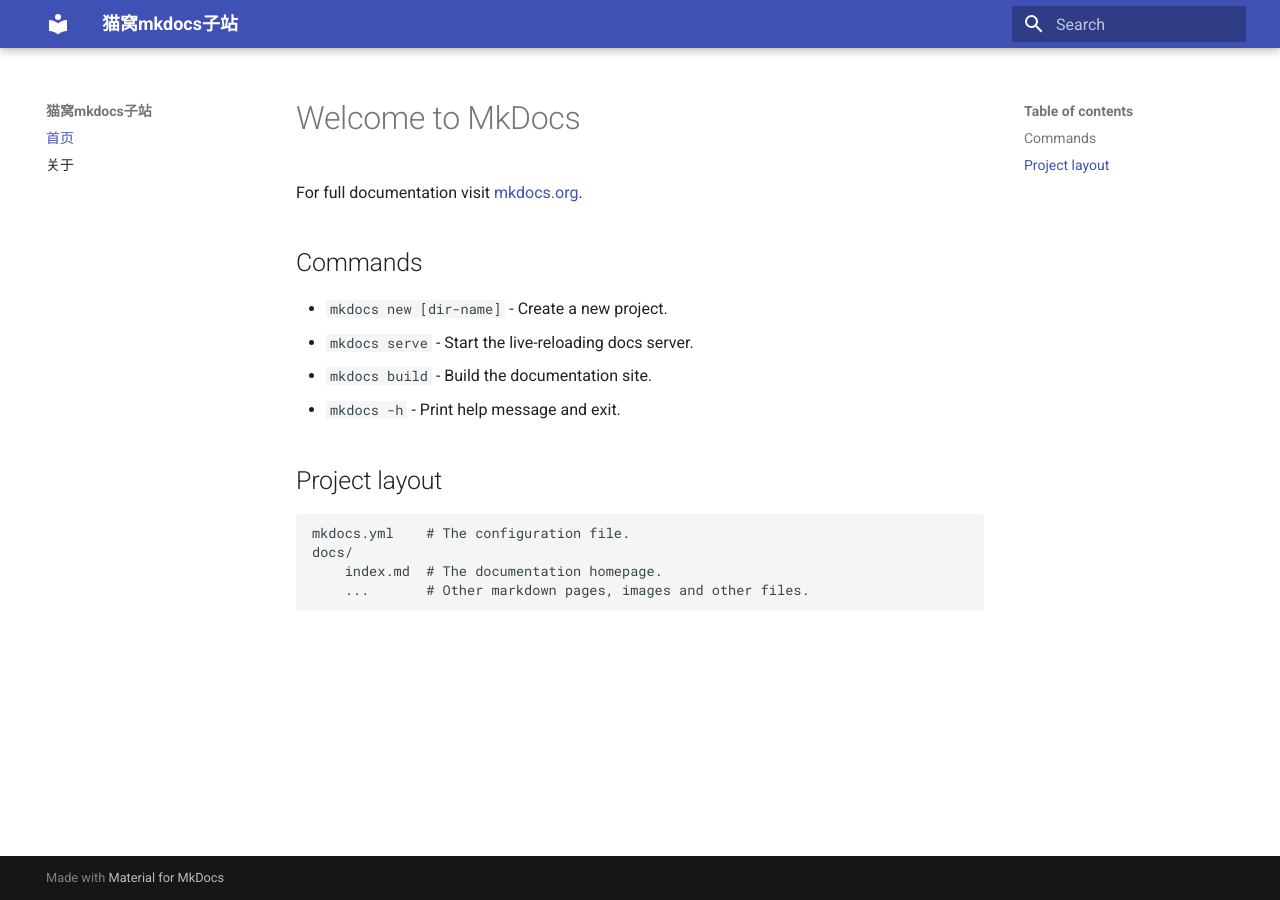
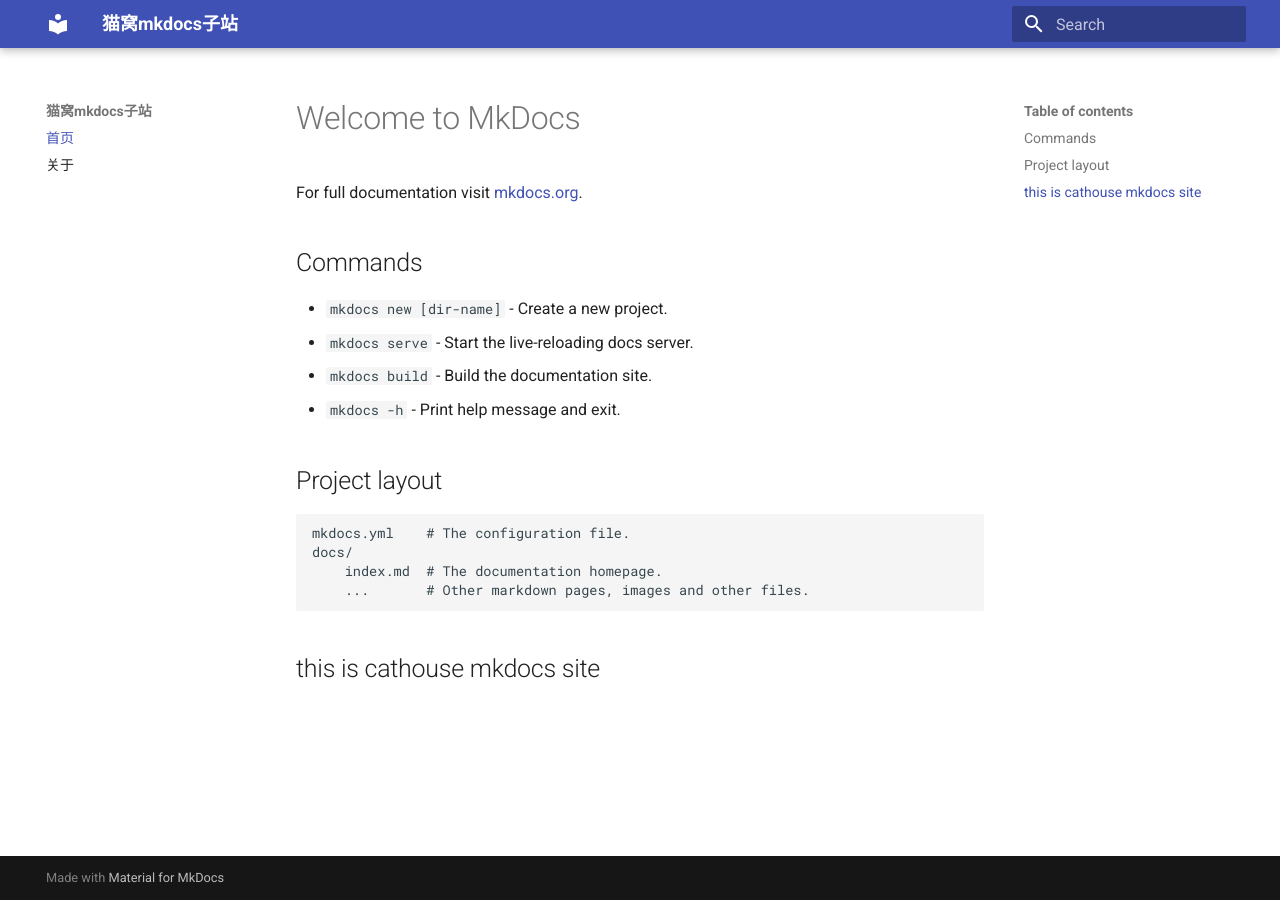
Before and after one commit to VICTORIALAZY111/CatHouseMkdocs, an MkDocs documentation site: the page built from docs/index.md, in a window 1280 px wide. Built offline with MkDocs 1.6.1 and Material for MkDocs 9.7.7, drawn with Linux system fonts in a browser that asks for light colours.

Commit message:
Update index.md

```diff
--- a/docs/index.md
+++ b/docs/index.md
@@ -15,3 +15,4 @@
     docs/
         index.md  # The documentation homepage.
         ...       # Other markdown pages, images and other files.
+## this is cathouse mkdocs site
```
